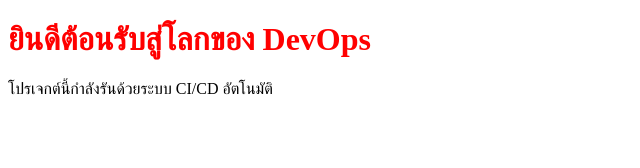
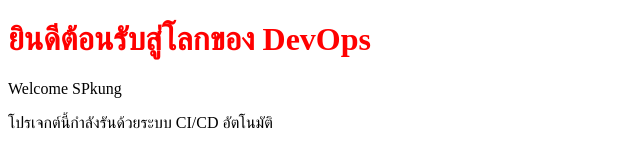
Before and after one commit to Kingdomcum007/my-first-devops-project, a plain HTML site: page index.html in a window 1280 px wide. Shown: the whole page, without its empty margins (0-640 px from the left). Drawn offline with Linux system fonts and the light colour scheme.

Commit message:
Update index.html

```diff
--- a/index.html
+++ b/index.html
@@ -5,6 +5,7 @@
 </head>
 <body>
     <h1 style="color:red">ยินดีต้อนรับสู่โลกของ DevOps</h1>
+    <p style="color:sky blue">Welcome SPkung</p>
     <p>โปรเจกต์นี้กำลังรันด้วยระบบ CI/CD อัตโนมัติ</p>
 </body>
 </html>
```
